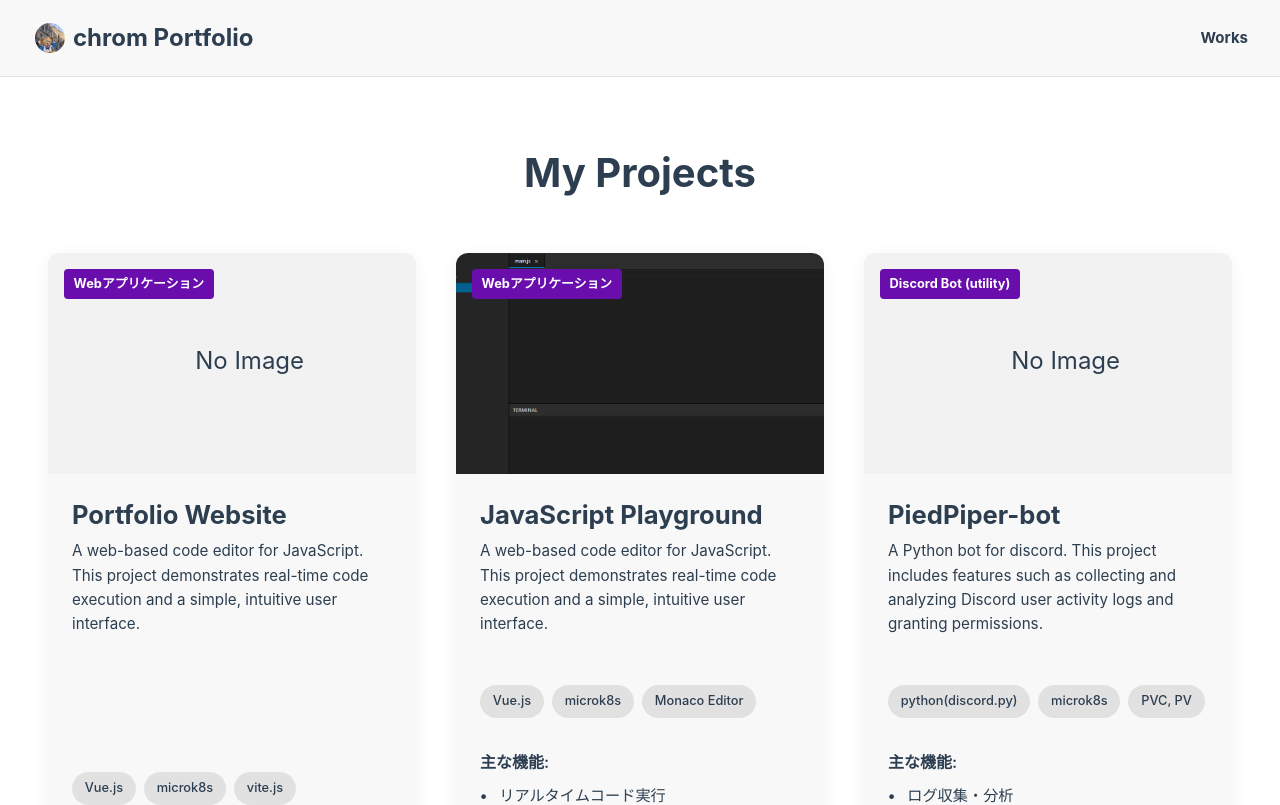
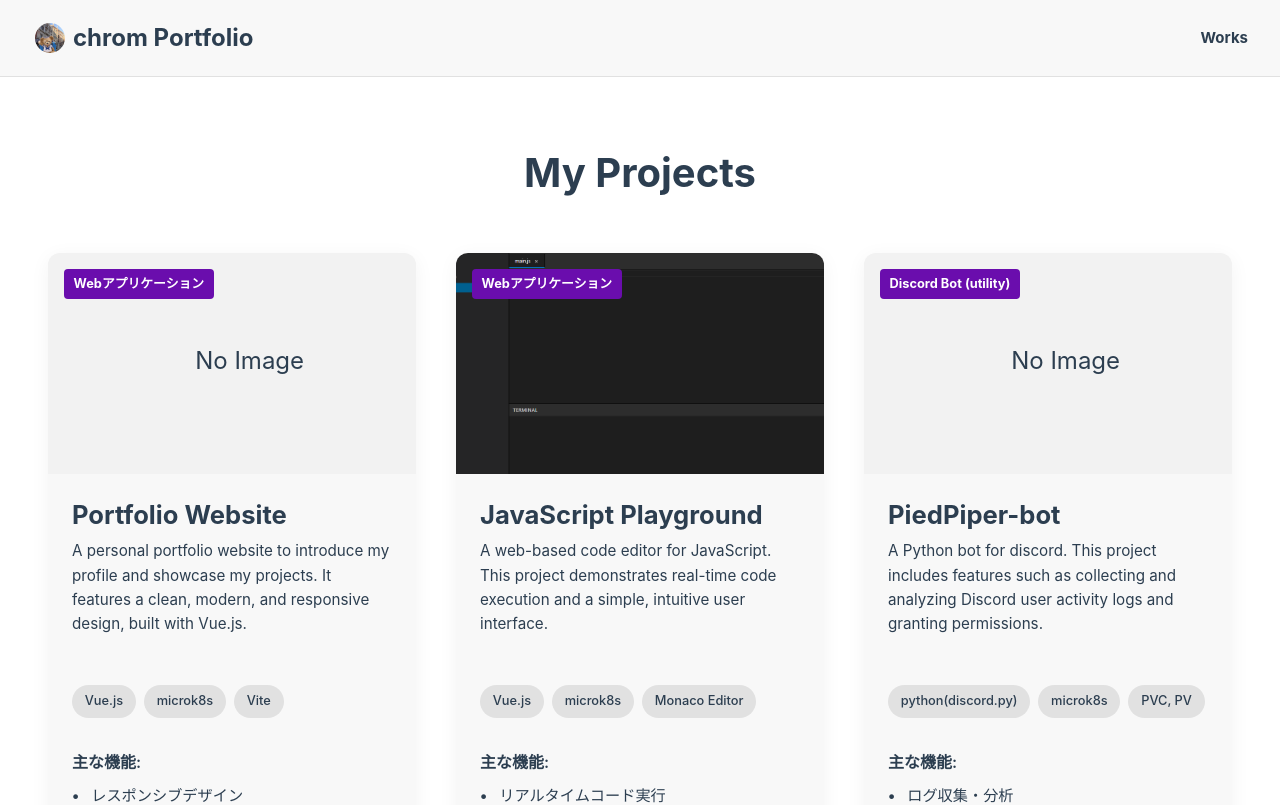
Before and after one commit to chrom9103/Portfolio-site, a Vue app: page /works in a window 1280 px wide. Shown: the top 805 px of the page. Built offline with nearby package versions, Linux system fonts and the light colour scheme.

Commit message:
fix(WorksPage): プロジェクトの説明を更新

```diff
--- a/src/components/WorksPage.vue
+++ b/src/components/WorksPage.vue
@@ -21,9 +21,9 @@ const works = [
     0,
     'Portfolio Website',
     'Webアプリケーション',
-    'A web-based code editor for JavaScript. This project demonstrates real-time code execution and a simple, intuitive user interface.',
-    ['Vue.js', 'microk8s', 'vite.js'],
-    [],
+    'A personal portfolio website to introduce my profile and showcase my projects. It features a clean, modern, and responsive design, built with Vue.js.',
+    ['Vue.js', 'microk8s', 'Vite'],
+    ['レスポンシブデザイン', 'プロジェクト紹介', 'スキル・プロフィール表示'],
     null,
     'https://www.chrom.jp/',
     'https://github.com/chrom9103/portfolio-site'
```
